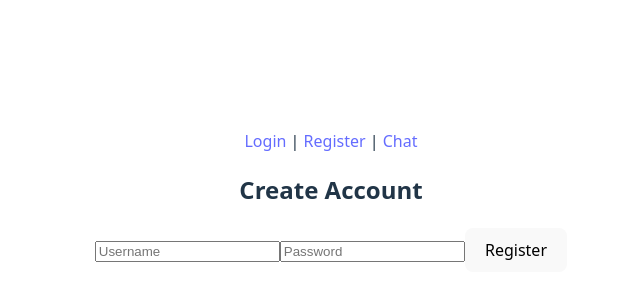
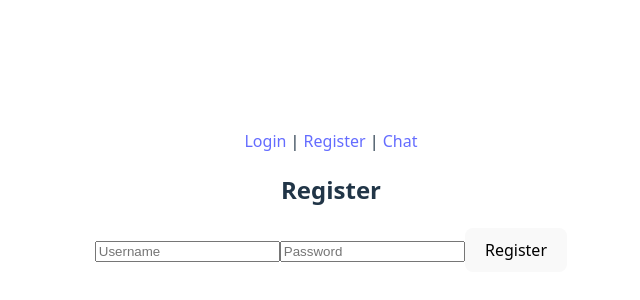
Before and after one commit to aciucaru/real-time-chat-react, a React (Vite) app: page /register in a window 1280 px wide. Shown: the part 200-500 px from the top of the page, without its empty margins (309-949 px from the left). Built offline with nearby package versions, Linux system fonts and the light colour scheme; no server answers.

Commit message:
Renamed title

```diff
--- a/src/ui/pages/RegisterPage.tsx
+++ b/src/ui/pages/RegisterPage.tsx
@@ -42,7 +42,7 @@ export default function RegisterPage()
 
     return (
         <div>
-        <h2>Create Account</h2>
+        <h2>Register</h2>
 
         <form onSubmit={handleSubmit}>
             <input
```
